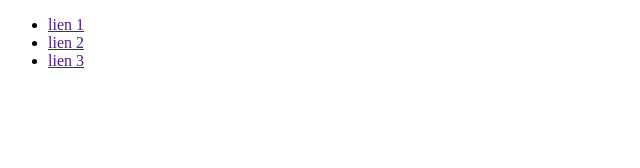
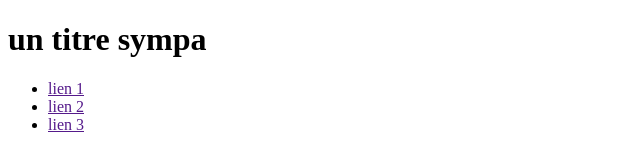
Before and after one commit to rost1510/apprendre-github, a plain HTML site: page index.html in a window 1280 px wide. Shown: the whole page, without its empty margins (0-640 px from the left). Drawn offline with Linux system fonts and the light colour scheme.

Commit message:
Ajout d'un titre sympa de niveau h1 closes #3

```diff
--- a/index.html
+++ b/index.html
@@ -6,6 +6,7 @@
     <title>Portfolio</title>
 </head>
 <body>
+    <h1>un titre sympa</h1>
     <nav>
         <ul>
             <li><a href="">lien 1</a></li>
```
